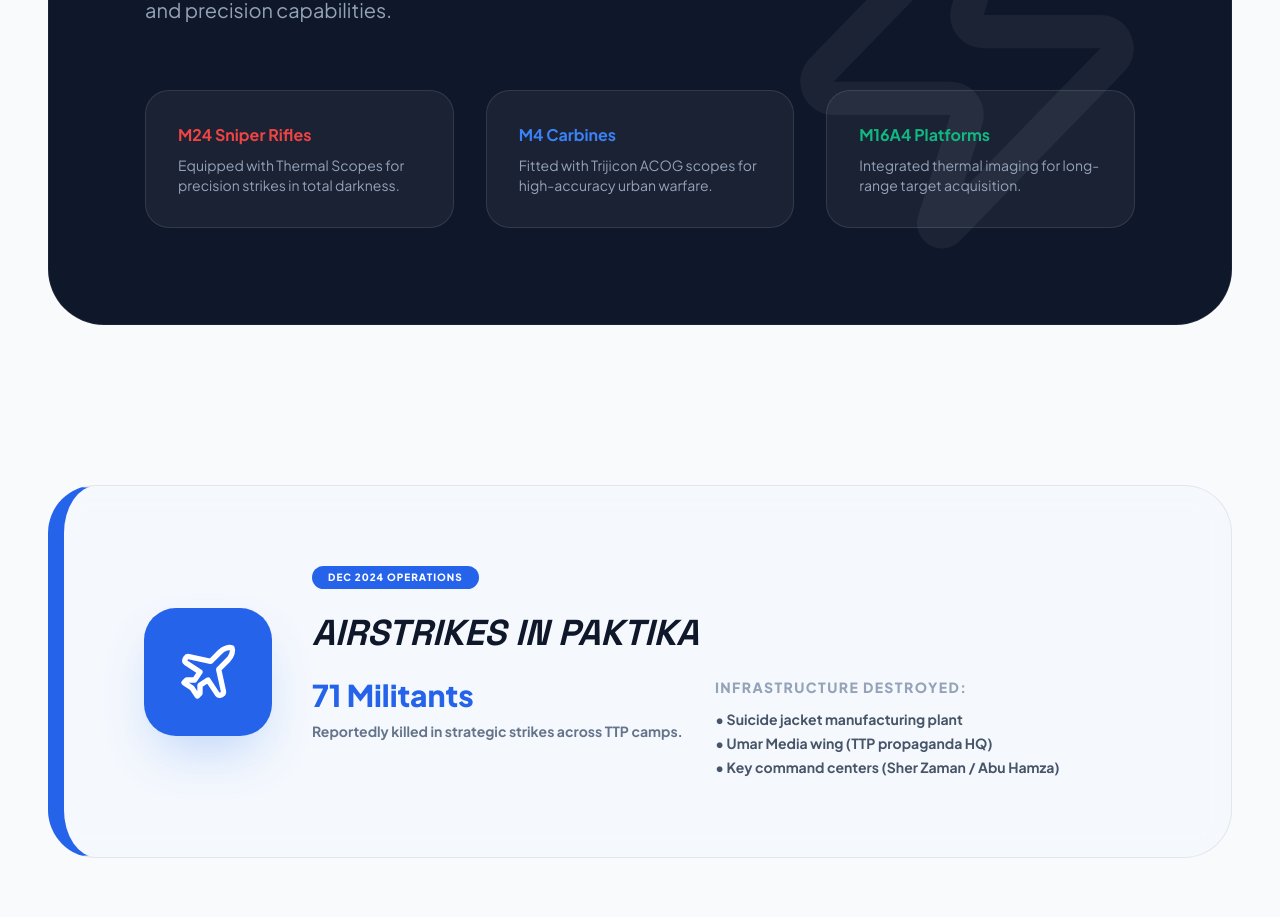
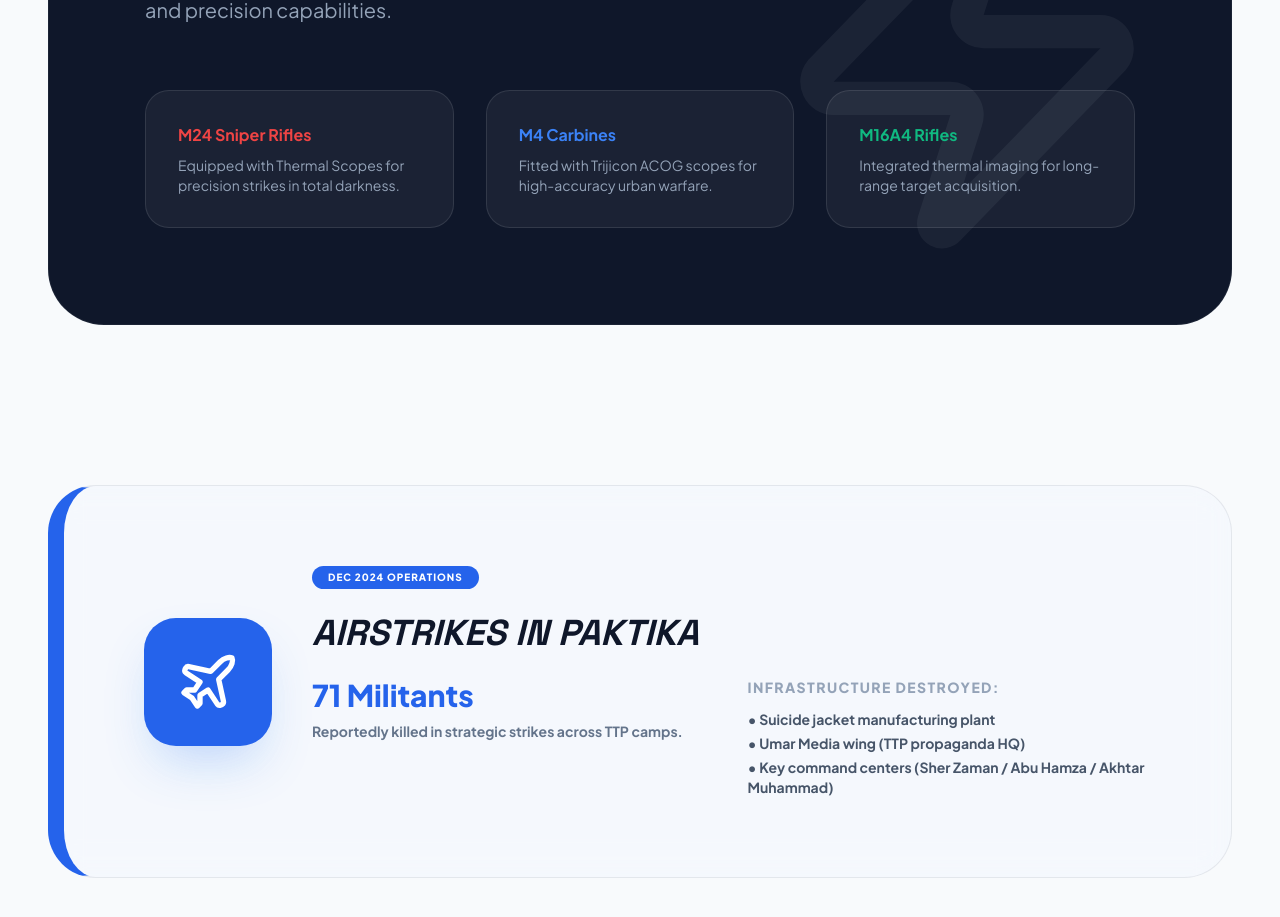
Before and after one commit to afgshayan/InfoGraphy, a React (Vite) app: page / in a window 1280 px wide. Shown: the part 6197-7114 px from the top of the page. Built offline with nearby package versions, Linux system fonts and the light colour scheme.

Commit message:
feat: Update infographic weapon and target descriptions
Refine weapon naming and add a new command center to the infrastructure destroyed section for improved accuracy.

```diff
--- a/App.tsx
+++ b/App.tsx
@@ -319,7 +319,7 @@ const App: React.FC = () => {
                  <p className="text-sm text-slate-400">Fitted with Trijicon ACOG scopes for high-accuracy urban warfare.</p>
                </div>
                <div className="p-8 bg-white/5 border border-white/10 rounded-3xl">
-                 <p className="text-emerald-500 font-bold mb-2">M16A4 Platforms</p>
+                 <p className="text-emerald-500 font-bold mb-2">M16A4 Rifles</p>
                  <p className="text-sm text-slate-400">Integrated thermal imaging for long-range target acquisition.</p>
                </div>
             </div>
@@ -345,7 +345,7 @@ const App: React.FC = () => {
                     <ul className="text-sm font-bold text-slate-600 space-y-1">
                       <li>• Suicide jacket manufacturing plant</li>
                       <li>• Umar Media wing (TTP propaganda HQ)</li>
-                      <li>• Key command centers (Sher Zaman / Abu Hamza)</li>
+                      <li>• Key command centers (Sher Zaman / Abu Hamza / Akhtar Muhammad)</li>
                     </ul>
                   </div>
                 </div>
```
